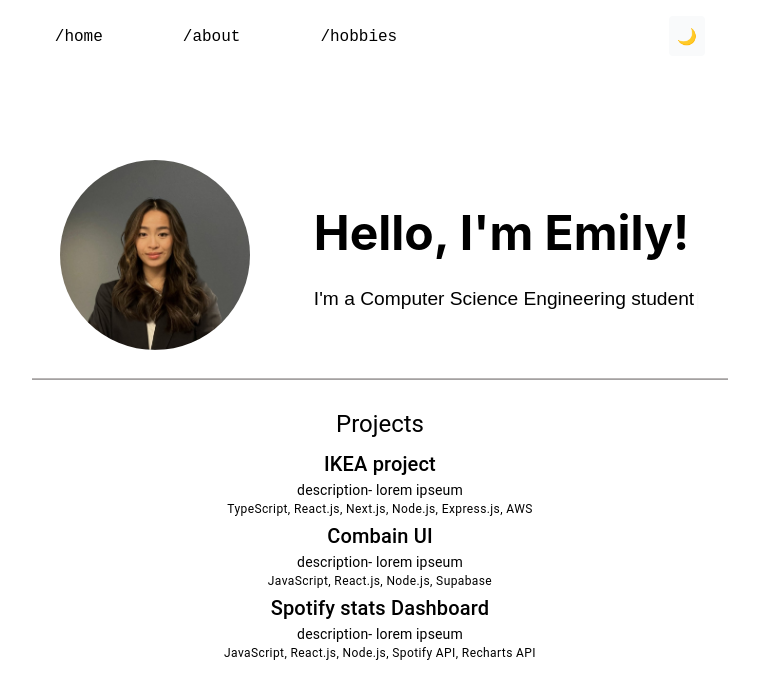
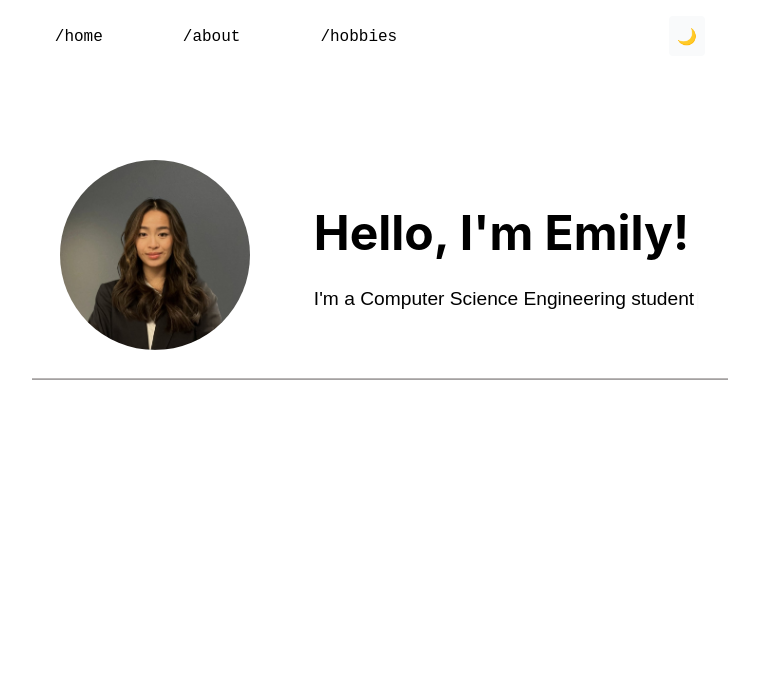
Before and after one commit to hahaem1ly/emily-personal-site, a React (Vite) app: page / in a window 1280 px wide. Shown: the top 698 px of the page, without its empty margins (260-1019 px from the left). Built offline with nearby package versions, Linux system fonts and the light colour scheme; some icons are missing; the HTML template or start-up script is replaced by a standard one.

Commit message:
clenase projects in home

```diff
--- a/src/components/Carrer.jsx
+++ b/src/components/Carrer.jsx
@@ -7,10 +7,6 @@ import TimelineContent from '@mui/lab/TimelineContent';
 import TimelineDot from '@mui/lab/TimelineDot';
 import TimelineOppositeContent, { } from '@mui/lab/TimelineOppositeContent';
 import careerData from '../data/careerData.json'
-
-
-
-
 
 export default function Carrer() {
     return (
--- a/src/components/Home.jsx
+++ b/src/components/Home.jsx
@@ -15,7 +15,7 @@ export default function Home() {
                 />
             </div>
 
-            <Projects></Projects>
+            {/* <Projects></Projects> */}
         </div>
 
     );
```
